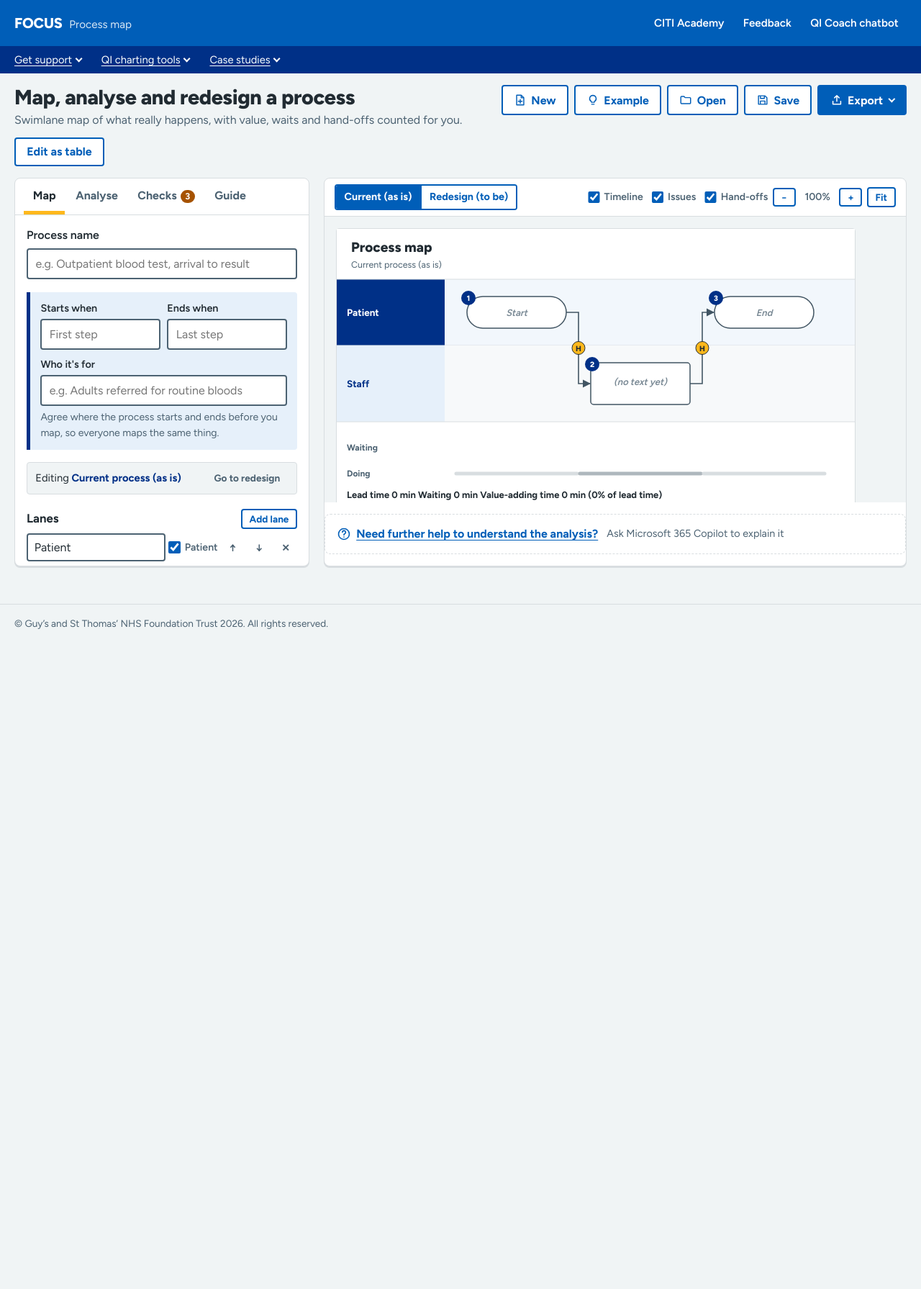
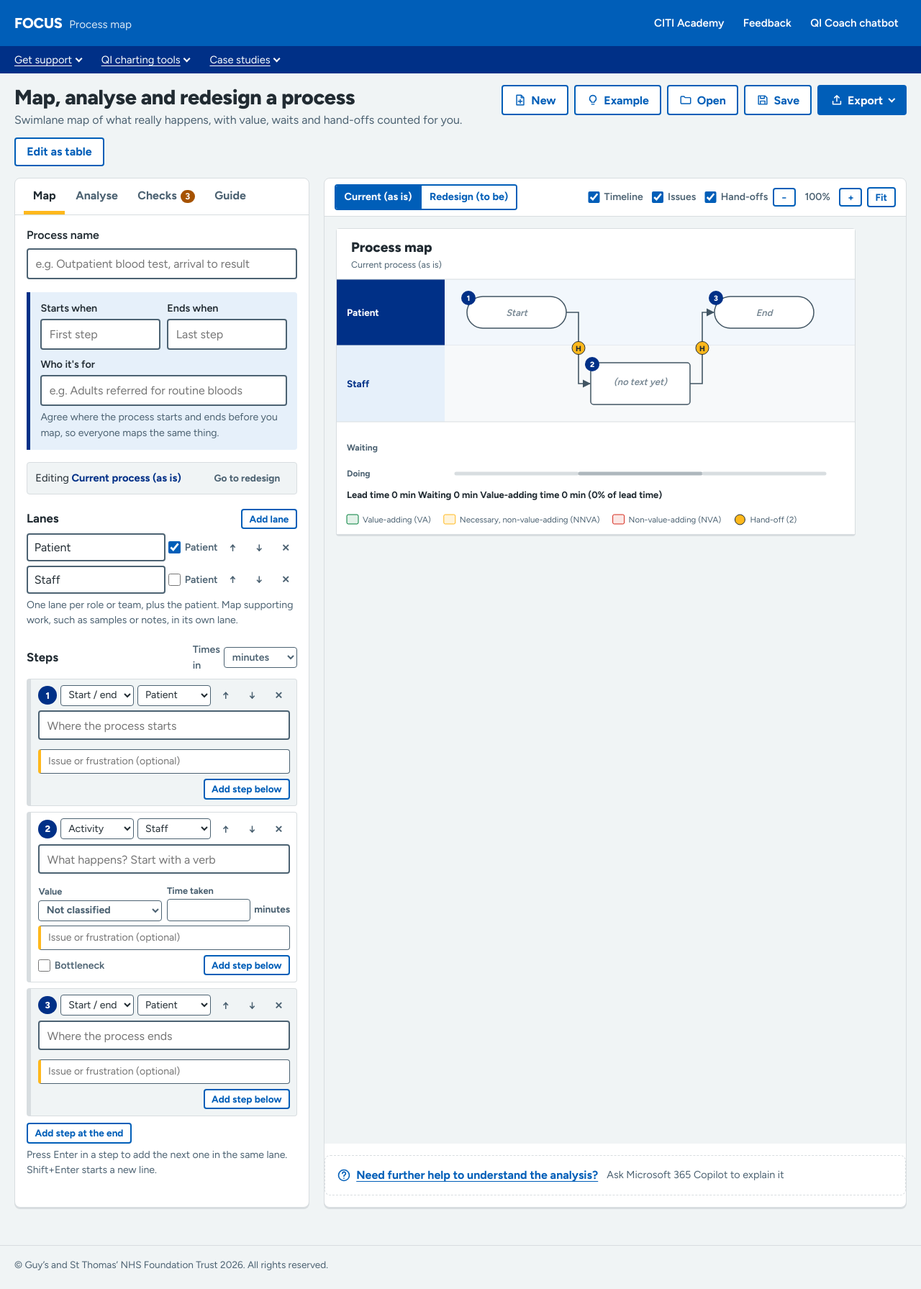
Before and after one commit to PerrinShanks-Cogito/IntegratedQiTools, a Jekyll site: the page built from process_map/index.html, in a window 1280 px wide. Shown: the whole page at 72% size. Built offline with Jekyll 4.4.1, drawn with Linux system fonts in a browser that asks for light colours; before the commit the page ends 900 px from its top, so only the background shows below that.

Commit message:
Adjust layout properties for responsive design

```diff
--- a/process_map/index.html
+++ b/process_map/index.html
@@ -40,8 +40,8 @@ permalink: /process_map/
   --bal:#A889D4; --warn:#F0A54A; --ok:#4CC17E; --info:#A3B6C3;
 }
 *,*::before,*::after{box-sizing:inherit}
-html{height:100%;scroll-padding-top:env(safe-area-inset-top,0px)}
-body{height:100%;margin:0;background:var(--bg);color:var(--text);font-family:Figtree,"Frutiger","Helvetica Neue",Arial,sans-serif;font-size:1rem;line-height:1.5;display:flex;flex-direction:column}
+html{min-height:100%;scroll-padding-top:env(safe-area-inset-top,0px)}
+body{min-height:100vh;height:auto;margin:0;background:var(--bg);color:var(--text);font-family:Figtree,"Frutiger","Helvetica Neue",Arial,sans-serif;font-size:1rem;line-height:1.5;display:flex;flex-direction:column}
 a{color:var(--blue)}
 :focus-visible{outline:3px solid var(--yellow);outline-offset:2px;border-radius:2px}
 button,input,select,textarea{font:inherit;color:inherit}
@@ -108,7 +108,7 @@ button,input,select,textarea{font:inherit;color:inherit}
 .menu-list small{display:block;color:var(--muted);font-size:.82rem;font-weight:400}
 
 /* Workspace */
-main{flex:1;display:grid;grid-template-columns:minmax(330px,410px) 1fr;gap:1.25rem;padding:0 1.25rem 1.25rem;min-height:0}
+main{flex:1;display:grid;grid-template-columns:minmax(330px,410px) 1fr;gap:1.25rem;padding:0 1.25rem 1.25rem;min-height:calc(100vh - 180px);height:auto;align-items:stretch}
 aside{background:var(--surface);border:1px solid var(--line);border-radius:8px;box-shadow:var(--shadow);display:flex;flex-direction:column;min-height:0;overflow:hidden}
 .tabs{display:flex;gap:2px;padding:0 .75rem;border-bottom:1px solid var(--line)}
 .tab{border:0;background:transparent;padding:.75rem .8rem .6rem;border-bottom:5px solid transparent;cursor:pointer;color:var(--muted);font-weight:700}
@@ -157,11 +157,11 @@ label.f{display:block;font-weight:600;margin:0 0 .35rem}
 .legend{display:grid;grid-template-columns:18px 1fr;gap:.4rem .7rem;align-items:center;font-size:.95rem;margin-top:.6rem}
 .sw{width:18px;height:14px;border-radius:3px;border:1px solid rgba(0,0,0,.2)}
 
-.stage{position:relative;min-height:0;display:flex;flex-direction:column;background:var(--surface);border:1px solid var(--line);border-radius:8px;box-shadow:var(--shadow);overflow:hidden}
+.stage{position:relative;min-height:calc(100vh - 180px);height:auto;max-height:none;display:flex;flex-direction:column;background:var(--surface);border:1px solid var(--line);border-radius:8px;box-shadow:var(--shadow);overflow:visible}
 .stage-tools{display:flex;align-items:center;gap:.4rem;padding:.55rem .9rem;flex-wrap:wrap;border-bottom:1px solid var(--line)}
 .stage-tools .zoom-label{min-width:48px;text-align:center;font-size:.88rem;color:var(--muted);font-weight:600}
 .stage-tools .spacer{flex:1}
-.canvas-wrap{flex:1;overflow:auto;padding:1rem;min-height:0;background:var(--bg)}
+.canvas-wrap{flex:1;min-height:calc(100vh - 240px);height:auto;max-height:none;overflow-x:auto;overflow-y:visible;padding:1rem;background:var(--bg)}
 #canvas{display:inline-block;background:#fff;border:1px solid var(--line);border-radius:4px;line-height:0;box-shadow:var(--shadow)}
 #canvas svg{display:block}
 #canvas g.box{cursor:pointer}
```
